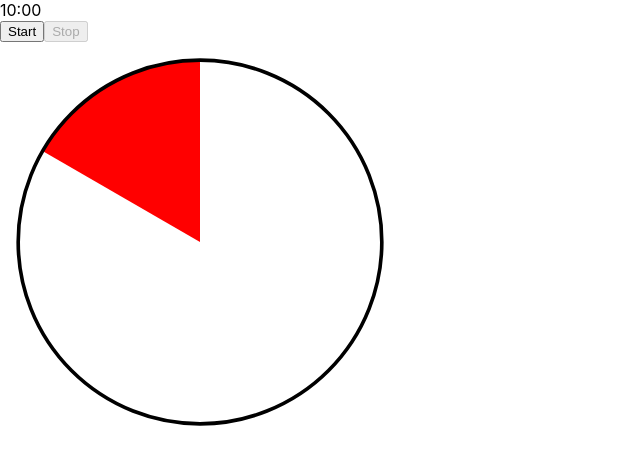
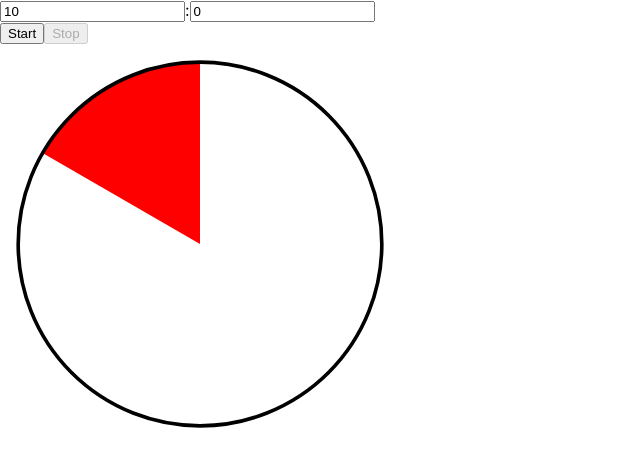
Before and after one commit to dtanzer/kweck, a React (Create React App) app: page / in a window 1280 px wide. Shown: the top 466 px of the page, without its empty margins (0-640 px from the left). Built offline with nearby package versions, Linux system fonts and the light colour scheme.

Commit message:
Sets count down time correctly at start.
It sill renders the wrong arc when the percentage is greater than
50. Reason: In this case, the SVG should render the long arc instead
of the short.

```diff
--- a/src/Config.js
+++ b/src/Config.js
@@ -1,4 +1,4 @@
-import React from 'react';
+import React, {useState} from 'react';
 
 export function calculateRemainingTime(milliseconds) {
 	const mins = Math.floor(milliseconds / (60*1000));
@@ -16,14 +16,37 @@ export function Config({
 		status,
 	}) {
 
+	const [minutes, setMinutes] = useState(10);
+	const [seconds, setSeconds] = useState(0);
+
+	const showRemainingTime = () => {
+		if(status !== 'stopped') {
+			return (
+				<div className="remaining-time">
+					<span className="remaining-mins">{remaining.mins.toLocaleString('en-US', {minimumIntegerDigits: 2, useGrouping:false})}</span>
+					:
+					<span className="remaining-secs">{Math.floor(remaining.secs).toLocaleString('en-US', {minimumIntegerDigits: 2, useGrouping:false})}</span>
+				</div>);
+		}
+		return null;
+	}
+
+	const showTimeInput = () => {
+		if(status === 'stopped') {
+			return (
+				<div className="time-input">
+					<input className="mins" type="number" onChange={e => setMinutes(parseInt(e.target.value))} value={minutes} />
+					:
+					<input className="secs" type="number" onChange={e => setSeconds(parseInt(e.target.value))} value={seconds} />
+				</div>);
+		}
+		return null;
+	}
 	return (
 		<div>
-			<div>
-				<span className="remaining-mins">{remaining.mins.toLocaleString('en-US', {minimumIntegerDigits: 2, useGrouping:false})}</span>
-				:
-				<span className="remaining-secs">{Math.floor(remaining.secs).toLocaleString('en-US', {minimumIntegerDigits: 2, useGrouping:false})}</span>
-			</div>
-			<button className="start-timer" onClick={startTimer} disabled={status !== 'stopped'}>Start</button>
+			{showTimeInput()}
+			{showRemainingTime()}
+			<button className="start-timer" onClick={() => startTimer(minutes, seconds)} disabled={status !== 'stopped'}>Start</button>
 			<button className="stop-timer" onClick={stopTimer} disabled={status === 'stopped'}>Stop</button>
 		</div>
 	);
--- a/src/Timer.js
+++ b/src/Timer.js
@@ -30,8 +30,11 @@ export function createTimer(timeToPercentage = percentFrom, startTimer = setInte
 			runningInterval = iid;
 		}, [startTime, countDownTime]);
 
-		const onStart = () => {
+		const onStart = (mins, secs) => {
+			const newCountDownTime = mins*60*1000 + secs*1000;
+			setCountDownTime(newCountDownTime);
 			setStartTime(currentTime());
+			setRemainingTime(newCountDownTime);
 			setRunningState('running');
 		};
 
```
Also changed, not shown: 2 other files (tests, documents, lock files or other folders).
